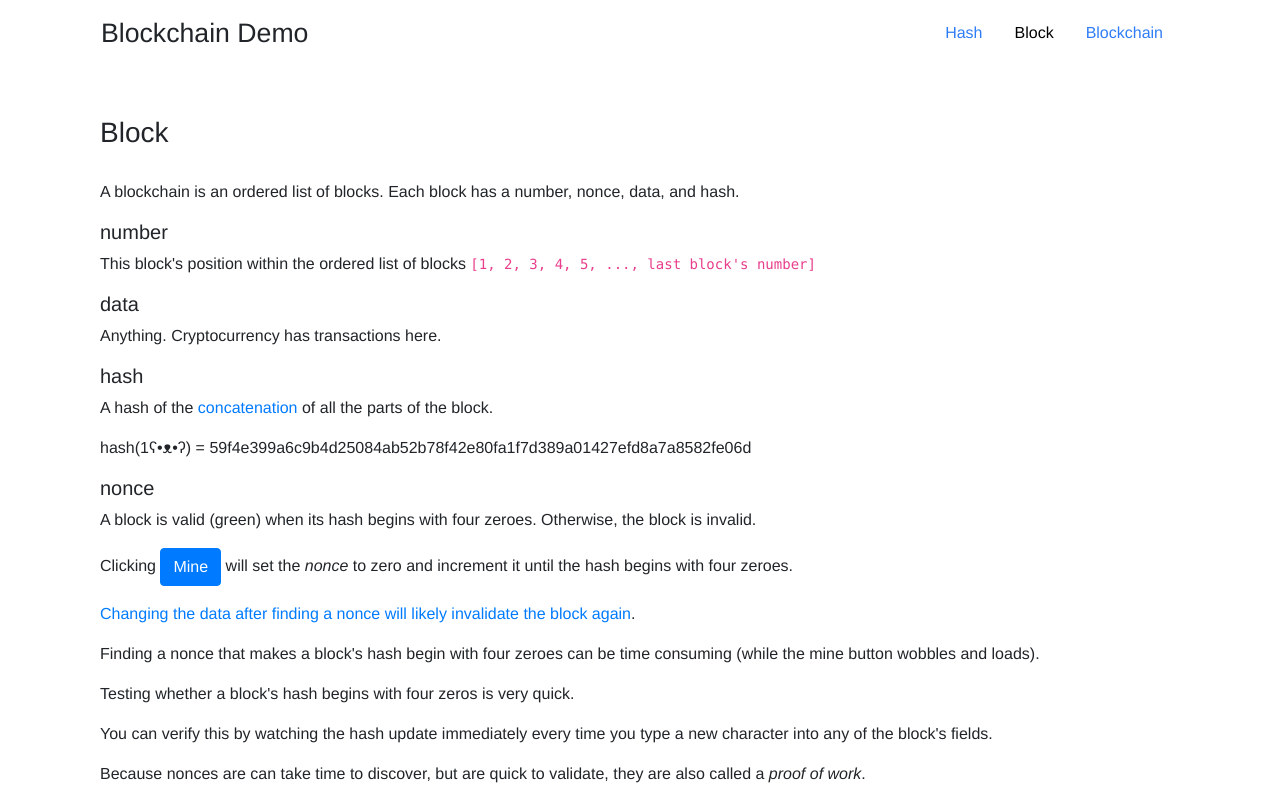
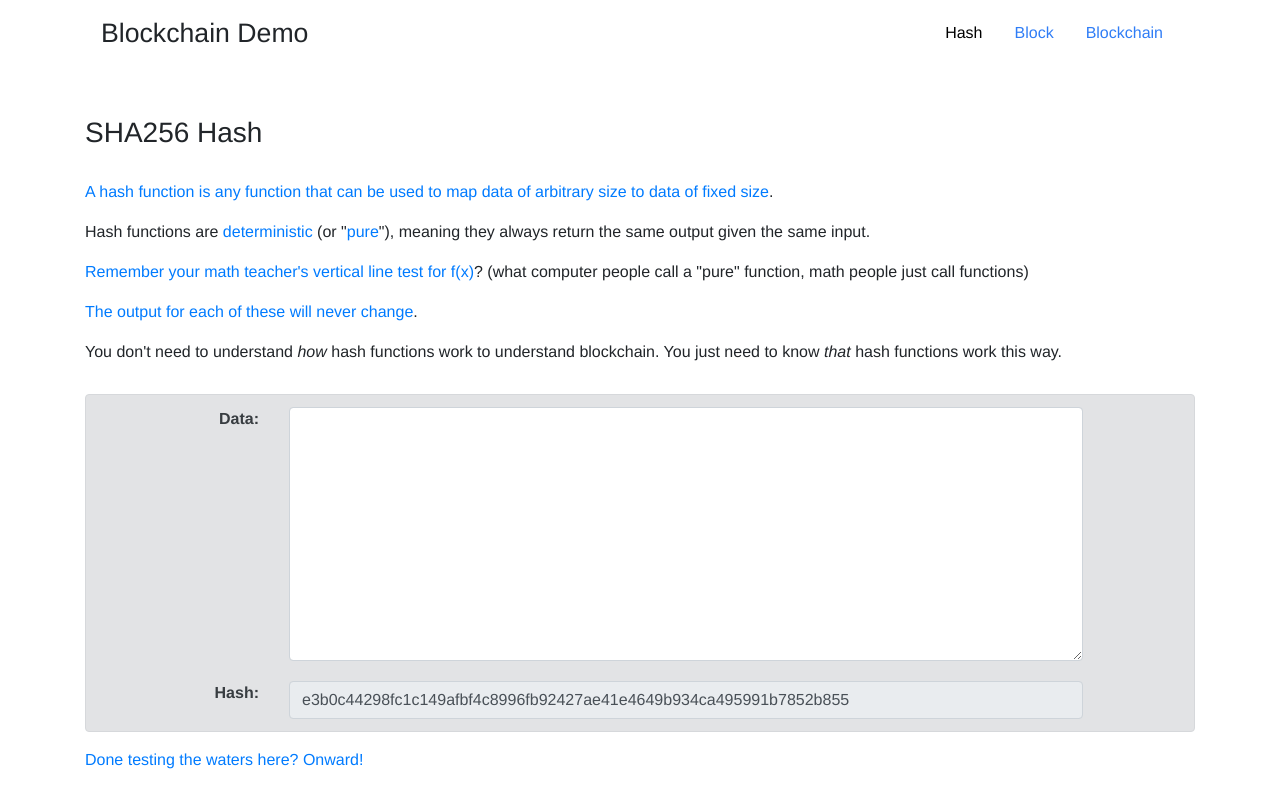
Before and after one commit to pachun/how-to-blockchain, a React (Create React App) app: page / in a window 1280 px wide. Shown: the top 800 px of the page. Built offline with nearby package versions, Linux system fonts and the light colour scheme.

Commit message:
WIP Easier Navigation

```diff
--- a/src/App.js
+++ b/src/App.js
@@ -16,7 +16,7 @@ const selectedLinkColor = '#000'
 class App extends React.Component {
   constructor() {
     super()
-    this.state = { route: 'Block' }
+    this.state = { route: 'Hash' }
   }
 
   showHashExample  = () => this.setState({route: 'Hash'})
@@ -27,9 +27,18 @@ class App extends React.Component {
   showingBlockExample = () => this.state.route === 'Block'
   showingBlockchainExample = () => this.state.route === 'Blockchain'
 
-  HashExample  = () => this.showingHashExample() && <HashExample/>
+  HashExample  = () => this.showingHashExample() && <HashExample next={this.showHashExample}/>
   BlockExample = () => this.showingBlockExample() && <BlockExample/>
   BlockchainExample = () => this.showingBlockchainExample() && <BlockchainExample/>
+
+  nextSection = (e) => {
+    e.preventDefault()
+    if (this.showingHashExample()) {
+      this.showBlockExample()
+    } else {
+      this.showBlockchainExample()
+    }
+  }
 
   hashExampleLinkStyle = () => { return {
     color: this.showingHashExample() ? selectedLinkColor : linkColor
@@ -69,6 +78,7 @@ class App extends React.Component {
         { this.HashExample() }
         { this.BlockExample() }
         { this.BlockchainExample() }
+        { !this.showingBlockchainExample() && <p><a href="" onClick={this.nextSection}>Done testing the waters here? Onward!</a></p> }
       </Container>
     )
   }
--- a/src/BlockchainExample/index.js
+++ b/src/BlockchainExample/index.js
@@ -14,12 +14,6 @@ class BlockchainExample extends React.Component {
         data: 'Genesis',
         mining: false,
         parentHash: () => '¯\\_(ツ)_/¯',
-      },{
-        number: '2',
-        nonce: '27320',
-        data: '',
-        mining: false,
-        parentHash: () => this.hash(this.state.blocks[0]),
       }],
     }
   }
```
